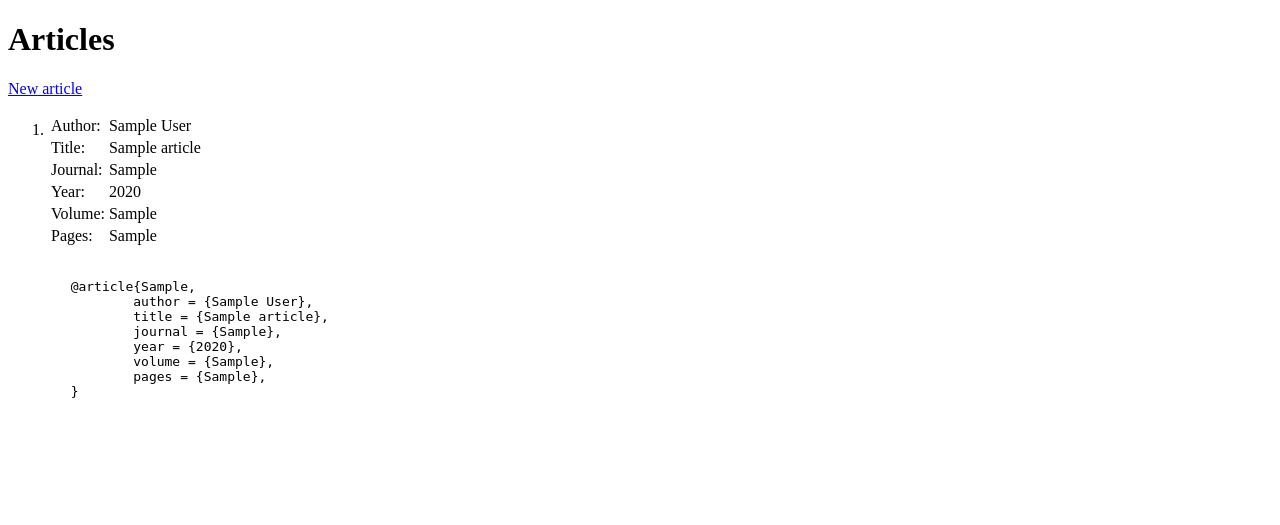
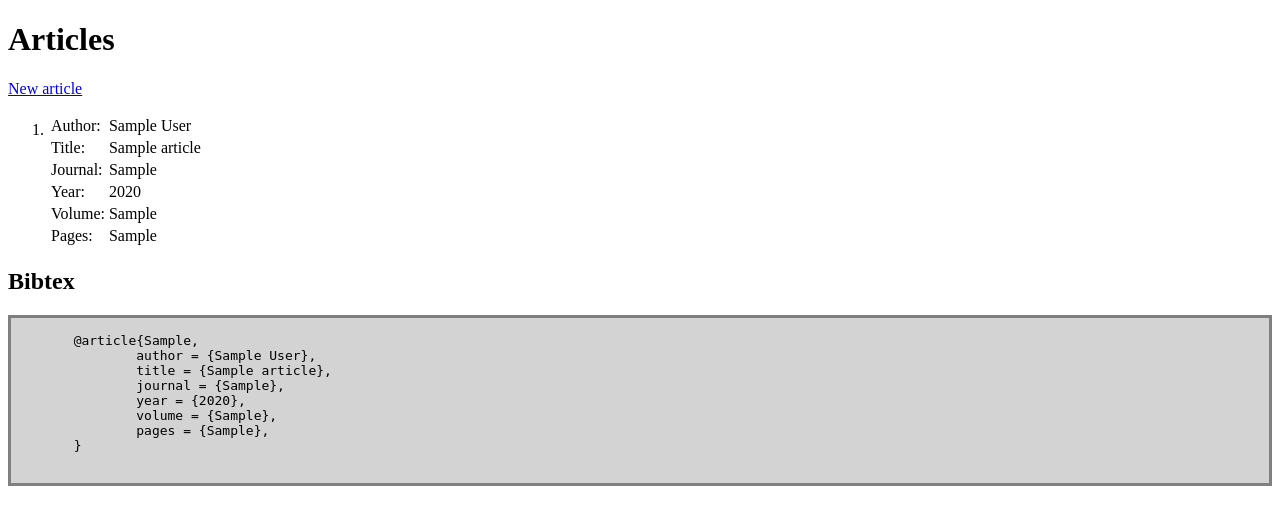
Before and after one commit to psangi-hy/ot-miniprojekti23, a Flask app: page / in a window 1280 px wide. Shown: the top 525 px of the page. Run offline with Flask 3, Linux system fonts and the light colour scheme; tables that the repository leaves empty hold one stand-in row (values such as "Sample post").

Commit message:
Make index.html (slightly more) pretty

```diff
--- a/src/templates/index.html
+++ b/src/templates/index.html
@@ -3,10 +3,18 @@
 <head>
 	<meta charset="utf-8">
 	<title>Articles</title>
+<style>
+pre {
+	background-color: lightgrey;
+	border: solid;
+	border-color: grey;
+}
+</style>
 </head>
 <body>
 	<h1>Articles</h1>
 	<a href="/new">New article</a>
+	{% if items %}
 	<ol>
 		{% for item in items %}
 		<li><table>
@@ -50,6 +58,8 @@
 		{% endfor %}
 	</ol>
 
+	<h2>Bibtex</h2>
+
 	<pre>
 	{% for item in items %}
 	{{ '@article{' }}{{item.key}},{% if item.author %}
@@ -62,5 +72,8 @@
 	{{ '}' }}
 	{% endfor %}
 	</pre>
+	{% else %}
+	<p>There is nothing here yet.</p>
+	{% endif %}
 </body>
 </html>
```
